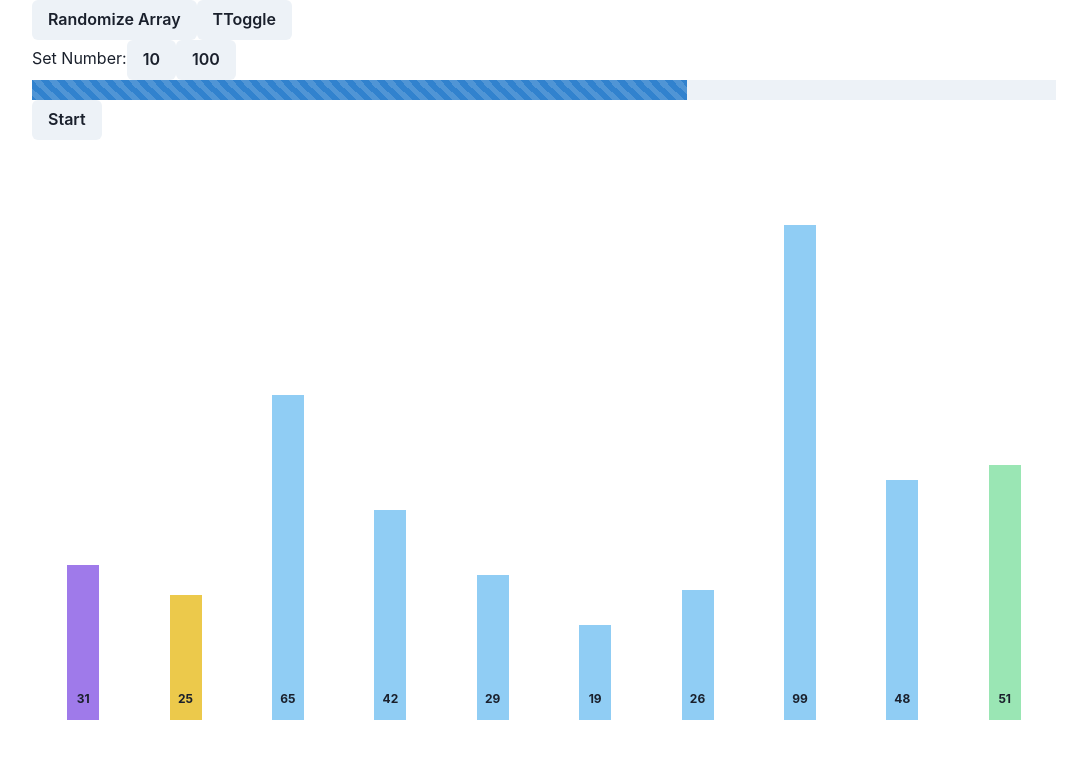
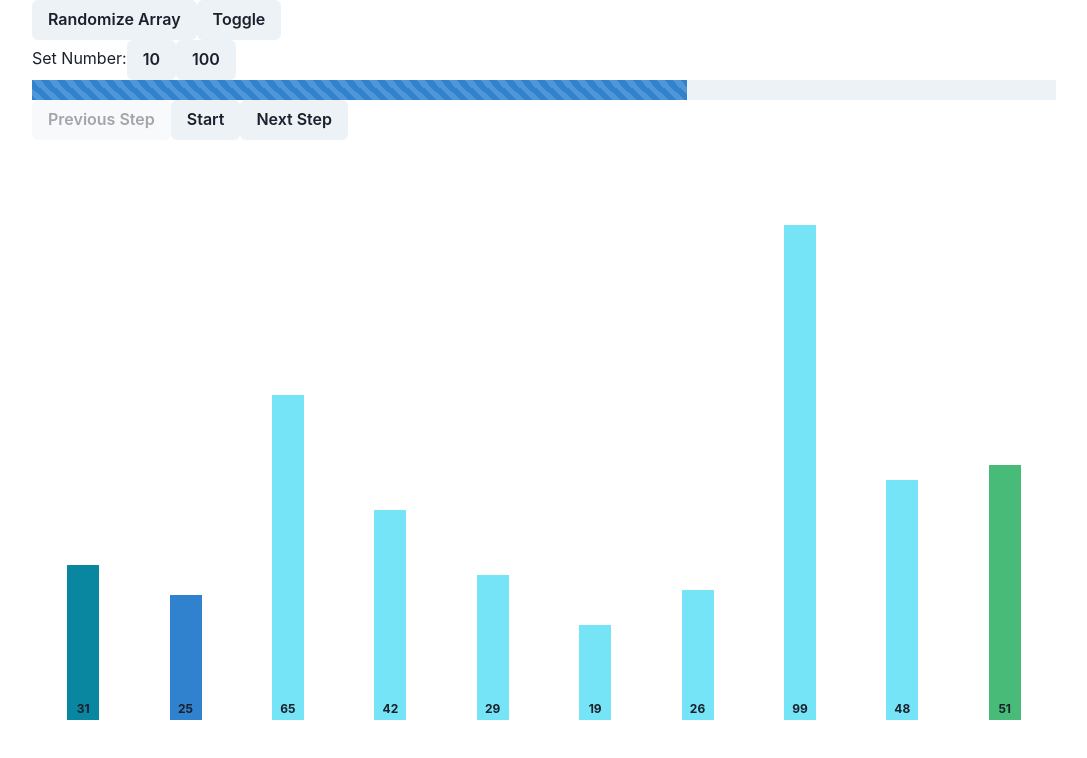
Before and after one commit to TimSnake13/react-algorithms-visualization, a Next.js app: page / in a window 1280 px wide. Shown: the top 758 px of the page, without its empty margins (96-1183 px from the left). Built offline with nearby package versions, Linux system fonts and the light colour scheme.

Commit message:
Move between steps

```diff
--- a/src/components/Sorting/DataColumn.tsx
+++ b/src/components/Sorting/DataColumn.tsx
@@ -1,6 +1,44 @@
-import { useSpring, animated, useSprings } from "react-spring";
+import { useSpring, animated, interpolate } from "react-spring";
 import * as React from "react";
 import { Box, Flex } from "@chakra-ui/react";
+import { useRef, useState } from "react";
+
+interface BoxProps {
+  idx: number;
+  bg: string;
+  flowing: boolean;
+  toggle: boolean;
+}
+
+const AnimatedBox = ({ idx, bg, flowing, toggle }: BoxProps) => {
+  const AnimatedBox = animated(Box);
+  const props = useSpring({
+    height: "100%",
+    transform: `perspective(600px) translateY(${
+      toggle ? "0%" : "100%"
+    }) scale(${flowing ? 1.2 : 1})`,
+    delay: idx * 25,
+    backgroundColor: bg,
+
+    boxShadow: flowing
+      ? "0px 2px 40px #00000020, 0px 2px 5px #00000030"
+      : "0px 0px 0px #00000020, 0px 0px 0px #00000030",
+    // boxShadow:
+    //   "0px 2px " +
+    //   `${flowing ? "40px" : "20px"}` +
+    //   " #00000020, 0px 2px 5px #00000030",
+  });
+
+  return (
+    <AnimatedBox
+      style={props}
+      w="100%"
+      //   bg="teal.200"
+      //   bg={assignBg()}
+      //   boxShadow="0px 2px 40px #00000020, 0px 2px 5px #00000030"
+    ></AnimatedBox>
+  );
+};
 
 export enum columnType {
   Current,
@@ -27,25 +65,22 @@ const DataColumn = ({
   item,
   type,
 }: Props) => {
-  const props = useSpring({
-    height: "100%",
-    transform: `perspective(600px) translateY(${toggle ? "0%" : "100%"})`,
-    delay: idx * 25,
-  });
-  const AnimatedBox = animated(Box);
+  // const flowingRef = useRef(false);
+  const [flowing, setFlowing] = useState(false);
   const assignBg = () => {
     switch (type) {
       case columnType.Current:
-        return "purple.400";
+        return "#0987A0";
       case columnType.CompareTo:
-        return "yellow.400";
+        return "#3182CE";
       case columnType.Sorted:
-        return "green.200";
+        return "#48BB78";
       case columnType.Default:
       default:
-        return "blue.200";
+        return "#76E4F7";
     }
   };
+
   return (
     <>
       <Box w={calculateWidth()} h="100%">
@@ -56,24 +91,26 @@ const DataColumn = ({
           pos="relative"
           px={currentAmount > 50 ? "0.1rem" : "0.5rem"}
           justify="center"
+          //   overflow="hidden"
         >
           <Flex
             w="100%"
             h={calculateHeight(item)}
             maxW={"2rem"}
-            overflow="hidden"
+            onClick={() => {
+              setFlowing((s) => !s);
+            }}
           >
             <AnimatedBox
-              style={props}
-              w="100%"
-              //   bg="teal.200"
               bg={assignBg()}
-              boxShadow="0px 2px 40px #00000020, 0px 2px 5px #00000030"
+              flowing={flowing}
+              idx={idx}
+              toggle={toggle}
             ></AnimatedBox>
           </Flex>
           <Box
             pos="absolute"
-            bottom="0.75rem"
+            bottom="0.1rem"
             fontWeight="700"
             left="50%"
             transform="translateX(-50%)"
--- a/src/components/Sorting/Sorting.tsx
+++ b/src/components/Sorting/Sorting.tsx
@@ -5,6 +5,8 @@ import { useCallback, useEffect, useRef, useState } from "react";
 import DataColumn, { columnType } from "./DataColumn";
 
 const Sorting = () => {
+  // const [sceneReady, setSceneReady] = useState(false);
+  const sceneReadyRef = useRef(false);
   const [items, setItems] = useState<number[]>([]);
   const [currentAmount, setCurrentAmount] = useState(10);
   const [max, setMax] = useState(100);
@@ -88,11 +90,24 @@ const Sorting = () => {
         } else return columnType.Default;
     }
   };
-  const currentOp: Operation = { current: 0, compareTo: 1, sorted: [9] };
+
+  const [opsIdx, setOpsIdx] = useState(0);
+  const ops: Operation[] = [
+    { current: 0, compareTo: 1, sorted: [9] },
+    { current: 0, compareTo: 2, sorted: [9] },
+  ];
+  useEffect(() => {
+    console.log(opsIdx);
+    console.log(ops[opsIdx]);
+  }, [opsIdx]);
 
   useEffect(() => {
     handleChangeAmountOfItems(10);
-    setTimeout(() => setToggle(true), 1000);
+    setTimeout(() => {
+      setToggle(true);
+      // setSceneReady(true);
+      sceneReadyRef.current = !sceneReadyRef.current;
+    }, 1000);
     runAlgorithm();
   }, []);
 
@@ -103,7 +118,6 @@ const Sorting = () => {
   //   from: { height: "0px" },
   // }));
   const [toggle, setToggle] = useState(false);
-  const props = useSpring({ opacity: toggle ? 1 : 0 });
 
   return (
     <Box px={"8rem"}>
@@ -111,9 +125,7 @@ const Sorting = () => {
         <Button onClick={() => handleChangeAmountOfItems()}>
           Randomize Array
         </Button>
-        <Button onClick={() => setToggle((current) => !current)}>
-          TToggle
-        </Button>
+        <Button onClick={() => setToggle((current) => !current)}>Toggle</Button>
       </Box>
       <Box>
         Set Number:
@@ -124,11 +136,28 @@ const Sorting = () => {
       <Flex minH={200} flexDirection="column">
         <Progress hasStripe value={64} h={5} w={"100%"} />
         <Box mb="5rem">
+          <Button
+            disabled={opsIdx - 1 < 0}
+            onClick={() => setOpsIdx((state) => state - 1)}
+          >
+            Previous Step
+          </Button>
           <Button onClick={() => toggleLoop()}>
             {looping ? "Stop" : "Start"}
           </Button>
+          <Button
+            disabled={opsIdx + 1 > ops.length}
+            onClick={() => setOpsIdx((state) => state + 1)}
+          >
+            Next Step
+          </Button>
         </Box>
-        <Flex flexDirection="row" h="500px">
+        <Flex
+          flexDirection="row"
+          h="500px"
+          // overflow={"hidden"}
+          overflow={sceneReadyRef.current ? "inherit" : "hidden"}
+        >
           {items.map((item, idx) => (
             <DataColumn
               key={idx}
@@ -138,7 +167,7 @@ const Sorting = () => {
               currentAmount={currentAmount}
               calculateHeight={calculateHeight}
               item={item}
-              type={assignColor(idx, currentOp)}
+              type={assignColor(idx, ops[opsIdx])}
             />
           ))}
         </Flex>
```
